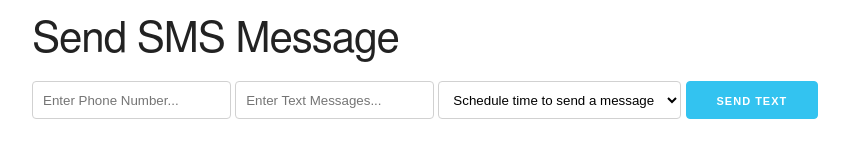
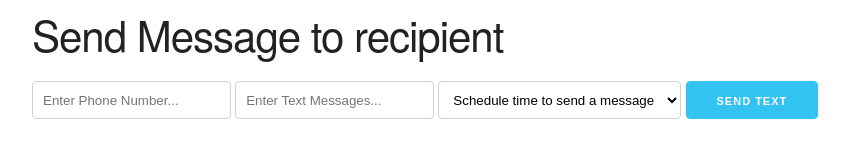
Before and after one commit to krofax/Node-sms-app, a website: page views/index.html in a window 1280 px wide. Shown: the whole page, without its empty margins (128-977 px from the left). Drawn offline with nearby package versions, Linux system fonts and the light colour scheme; no server answers; files whose address does not match are found by name.

Commit message:
added more info

```diff
--- a/views/index.html
+++ b/views/index.html
@@ -9,7 +9,7 @@
 </head>
 <body>
   <div class="container">
-    <h2>Send SMS Message</h2>
+    <h2>Send Message to recipient</h2>
     <input type="tel" name="number" id="number" placeholder="Enter Phone Number...">
     <input type="text" name="msg" id="msg" placeholder="Enter Text Messages...">
     <select name="schedule" id="schedule">
```
